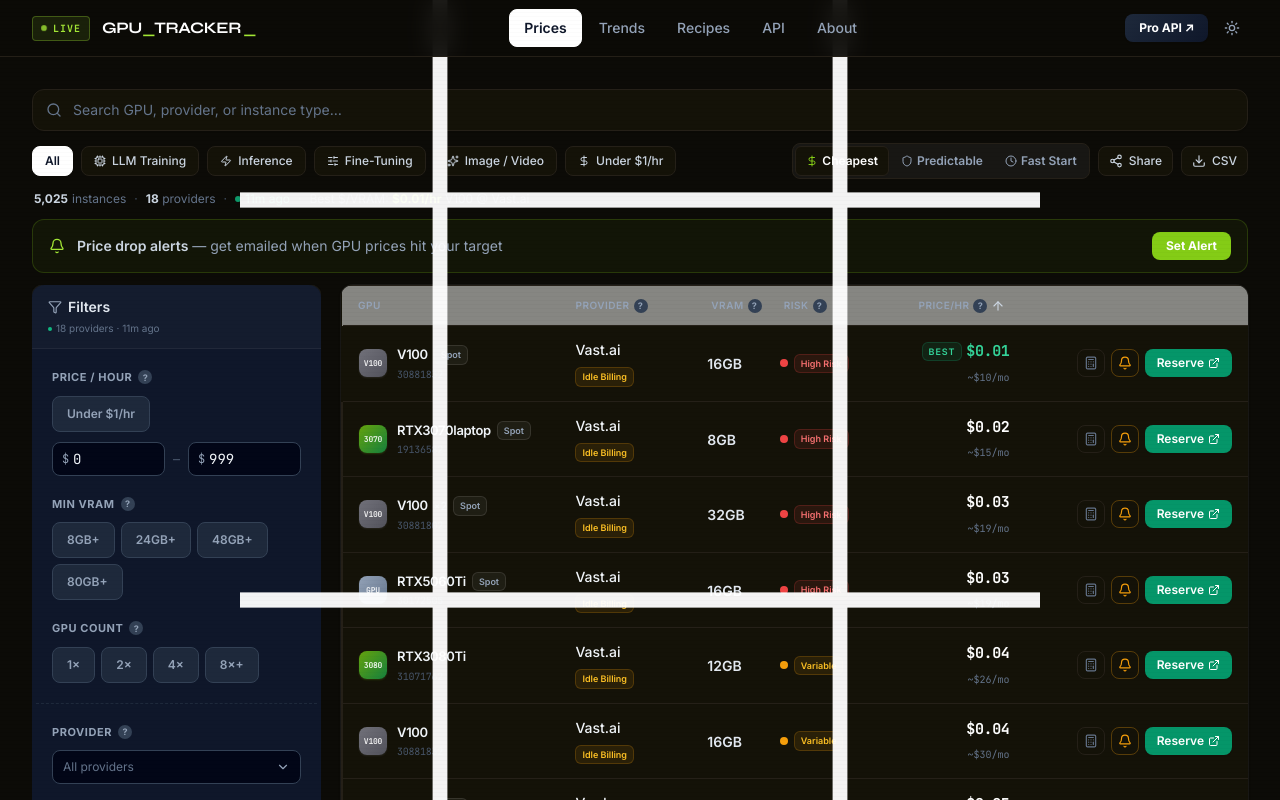
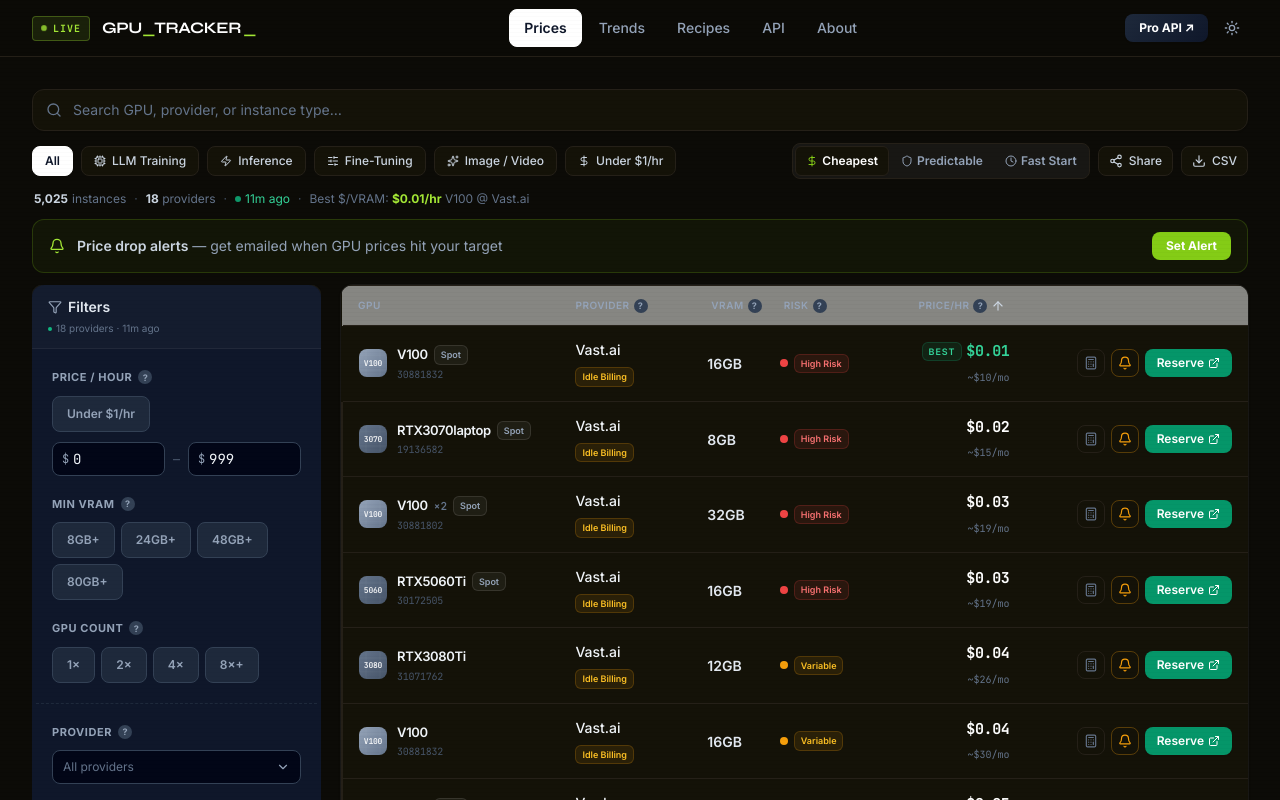
Before and after one commit to brainbreezegames-lang/gpu-tracker, a React (Vite) app: page / in a window 1280 px wide. Shown: the top 800 px of the page. Built offline with nearby package versions, Linux system fonts and the light colour scheme.

Commit message:
auto: update 2026-02-21 23:37 UTC

```diff
--- a/components/GPUChip.tsx
+++ b/components/GPUChip.tsx
@@ -1,63 +1,77 @@
 import React from 'react';
 
 // ── GPU family → visual config ──────────────────────────────────────────────
+// Simplified to 5 tiers with consistent gradients. No color noise.
+// Tier darkness conveys performance: darker = more powerful.
 
 interface GPUVisual {
-  abbr: string;       // Short label on the chip
-  bg: string;         // Gradient background
-  glow: string;       // Subtle glow color
-  tier: 'flagship' | 'pro' | 'mainstream' | 'entry' | 'amd';
+  abbr: string;
+  bg: string;
+  tier: 'flagship' | 'datacenter' | 'consumer' | 'entry' | 'amd';
 }
+
+// Tier gradient palette (slate scale + AMD red)
+const TIER_BG = {
+  flagship:   'from-slate-800 to-slate-900',
+  datacenter: 'from-slate-600 to-slate-700',
+  consumer:   'from-slate-500 to-slate-600',
+  entry:      'from-slate-400 to-slate-500',
+  amd:        'from-red-600 to-red-700',
+} as const;
 
 function getGPUVisual(model: string): GPUVisual {
   const m = model.toLowerCase();
 
-  // ── Flagship (gold/amber) ──
-  if (/gb200/i.test(m))     return { abbr: 'GB200', bg: 'from-amber-500 to-yellow-600',     glow: 'shadow-amber-500/20', tier: 'flagship' };
-  if (/b300/i.test(m))      return { abbr: 'B300',  bg: 'from-amber-500 to-orange-600',     glow: 'shadow-amber-500/20', tier: 'flagship' };
-  if (/b200/i.test(m))      return { abbr: 'B200',  bg: 'from-amber-500 to-orange-600',     glow: 'shadow-amber-500/20', tier: 'flagship' };
-  if (/h200/i.test(m))      return { abbr: 'H200',  bg: 'from-emerald-500 to-teal-600',     glow: 'shadow-emerald-500/20', tier: 'flagship' };
-  if (/h100.*sxm/i.test(m)) return { abbr: 'H100S', bg: 'from-emerald-600 to-green-700',    glow: 'shadow-emerald-500/20', tier: 'flagship' };
-  if (/h100.*nvl/i.test(m)) return { abbr: 'H100N', bg: 'from-emerald-600 to-green-700',    glow: 'shadow-emerald-500/20', tier: 'flagship' };
-  if (/h100/i.test(m))      return { abbr: 'H100',  bg: 'from-emerald-600 to-green-700',    glow: 'shadow-emerald-500/20', tier: 'flagship' };
+  // ── Flagship (latest datacenter) ──
+  if (/gb200/i.test(m))     return { abbr: 'GB200', bg: TIER_BG.flagship, tier: 'flagship' };
+  if (/b300/i.test(m))      return { abbr: 'B300',  bg: TIER_BG.flagship, tier: 'flagship' };
+  if (/b200/i.test(m))      return { abbr: 'B200',  bg: TIER_BG.flagship, tier: 'flagship' };
+  if (/h200/i.test(m))      return { abbr: 'H200',  bg: TIER_BG.flagship, tier: 'flagship' };
+  if (/h100.*sxm/i.test(m)) return { abbr: 'H100S', bg: TIER_BG.flagship, tier: 'flagship' };
+  if (/h100.*nvl/i.test(m)) return { abbr: 'H100N', bg: TIER_BG.flagship, tier: 'flagship' };
+  if (/h100/i.test(m))      return { abbr: 'H100',  bg: TIER_BG.flagship, tier: 'flagship' };
 
-  // ── Pro datacenter (blue/indigo) ──
-  if (/a100.*80/i.test(m))  return { abbr: 'A100',  bg: 'from-blue-600 to-indigo-700',      glow: 'shadow-blue-500/20', tier: 'pro' };
-  if (/a100/i.test(m))      return { abbr: 'A100',  bg: 'from-blue-600 to-indigo-700',      glow: 'shadow-blue-500/20', tier: 'pro' };
-  if (/l40s/i.test(m))      return { abbr: 'L40S',  bg: 'from-cyan-600 to-blue-700',        glow: 'shadow-cyan-500/20', tier: 'pro' };
-  if (/l40(?!s)/i.test(m))  return { abbr: 'L40',   bg: 'from-cyan-600 to-blue-700',        glow: 'shadow-cyan-500/20', tier: 'pro' };
-  if (/a40\b/i.test(m))     return { abbr: 'A40',   bg: 'from-sky-600 to-blue-700',         glow: 'shadow-sky-500/20', tier: 'pro' };
-  if (/a6000/i.test(m))     return { abbr: 'A6000', bg: 'from-sky-600 to-blue-700',         glow: 'shadow-sky-500/20', tier: 'pro' };
-  if (/a5000/i.test(m))     return { abbr: 'A5000', bg: 'from-sky-600 to-blue-700',         glow: 'shadow-sky-500/20', tier: 'pro' };
-  if (/a4000/i.test(m))     return { abbr: 'A4000', bg: 'from-sky-600 to-blue-700',         glow: 'shadow-sky-500/20', tier: 'pro' };
-  if (/l4\b/i.test(m))      return { abbr: 'L4',    bg: 'from-sky-500 to-cyan-600',         glow: 'shadow-sky-500/20', tier: 'pro' };
+  // ── Datacenter (pro/workstation) ──
+  if (/a100.*80/i.test(m))  return { abbr: 'A100',  bg: TIER_BG.datacenter, tier: 'datacenter' };
+  if (/a100/i.test(m))      return { abbr: 'A100',  bg: TIER_BG.datacenter, tier: 'datacenter' };
+  if (/l40s/i.test(m))      return { abbr: 'L40S',  bg: TIER_BG.datacenter, tier: 'datacenter' };
+  if (/l40(?!s)/i.test(m))  return { abbr: 'L40',   bg: TIER_BG.datacenter, tier: 'datacenter' };
+  if (/a40\b/i.test(m))     return { abbr: 'A40',   bg: TIER_BG.datacenter, tier: 'datacenter' };
+  if (/a6000/i.test(m))     return { abbr: 'A6000', bg: TIER_BG.datacenter, tier: 'datacenter' };
+  if (/a5000/i.test(m))     return { abbr: 'A5000', bg: TIER_BG.datacenter, tier: 'datacenter' };
+  if (/a4000/i.test(m))     return { abbr: 'A4000', bg: TIER_BG.datacenter, tier: 'datacenter' };
+  if (/l4\b/i.test(m))      return { abbr: 'L4',    bg: TIER_BG.datacenter, tier: 'datacenter' };
 
-  // ── Consumer RTX (green) ──
-  if (/4090/i.test(m))      return { abbr: '4090',  bg: 'from-green-500 to-emerald-600',    glow: 'shadow-green-500/20', tier: 'mainstream' };
-  if (/4080/i.test(m))      return { abbr: '4080',  bg: 'from-green-500 to-emerald-600',    glow: 'shadow-green-500/20', tier: 'mainstream' };
-  if (/4070/i.test(m))      return { abbr: '4070',  bg: 'from-green-500 to-emerald-600',    glow: 'shadow-green-500/20', tier: 'mainstream' };
-  if (/3090/i.test(m))      return { abbr: '3090',  bg: 'from-lime-600 to-green-700',       glow: 'shadow-lime-500/20', tier: 'mainstream' };
-  if (/3080/i.test(m))      return { abbr: '3080',  bg: 'from-lime-600 to-green-700',       glow: 'shadow-lime-500/20', tier: 'mainstream' };
-  if (/3070/i.test(m))      return { abbr: '3070',  bg: 'from-lime-600 to-green-700',       glow: 'shadow-lime-500/20', tier: 'mainstream' };
-  if (/3060/i.test(m))      return { abbr: '3060',  bg: 'from-lime-600 to-green-700',       glow: 'shadow-lime-500/20', tier: 'mainstream' };
-  if (/6000.*ada/i.test(m)) return { abbr: '6000',  bg: 'from-green-500 to-emerald-600',    glow: 'shadow-green-500/20', tier: 'mainstream' };
+  // ── Consumer (GeForce RTX) ──
+  if (/5090/i.test(m))      return { abbr: '5090',  bg: TIER_BG.consumer, tier: 'consumer' };
+  if (/5080/i.test(m))      return { abbr: '5080',  bg: TIER_BG.consumer, tier: 'consumer' };
+  if (/5070/i.test(m))      return { abbr: '5070',  bg: TIER_BG.consumer, tier: 'consumer' };
+  if (/5060/i.test(m))      return { abbr: '5060',  bg: TIER_BG.consumer, tier: 'consumer' };
+  if (/4090/i.test(m))      return { abbr: '4090',  bg: TIER_BG.consumer, tier: 'consumer' };
+  if (/4080/i.test(m))      return { abbr: '4080',  bg: TIER_BG.consumer, tier: 'consumer' };
+  if (/4070/i.test(m))      return { abbr: '4070',  bg: TIER_BG.consumer, tier: 'consumer' };
+  if (/3090/i.test(m))      return { abbr: '3090',  bg: TIER_BG.consumer, tier: 'consumer' };
+  if (/3080/i.test(m))      return { abbr: '3080',  bg: TIER_BG.consumer, tier: 'consumer' };
+  if (/3070/i.test(m))      return { abbr: '3070',  bg: TIER_BG.consumer, tier: 'consumer' };
+  if (/3060/i.test(m))      return { abbr: '3060',  bg: TIER_BG.consumer, tier: 'consumer' };
+  if (/6000.*ada/i.test(m)) return { abbr: '6000',  bg: TIER_BG.consumer, tier: 'consumer' };
 
-  // ── Entry / legacy (slate/gray) ──
-  if (/a10g/i.test(m))      return { abbr: 'A10G',  bg: 'from-slate-500 to-slate-600',      glow: 'shadow-slate-500/20', tier: 'entry' };
-  if (/a10\b/i.test(m))     return { abbr: 'A10',   bg: 'from-slate-500 to-slate-600',      glow: 'shadow-slate-500/20', tier: 'entry' };
-  if (/a30\b/i.test(m))     return { abbr: 'A30',   bg: 'from-slate-500 to-slate-600',      glow: 'shadow-slate-500/20', tier: 'entry' };
-  if (/v100/i.test(m))      return { abbr: 'V100',  bg: 'from-zinc-500 to-zinc-600',        glow: 'shadow-zinc-500/20', tier: 'entry' };
-  if (/t4\b/i.test(m))      return { abbr: 'T4',    bg: 'from-zinc-500 to-zinc-600',        glow: 'shadow-zinc-500/20', tier: 'entry' };
-  if (/p100/i.test(m))      return { abbr: 'P100',  bg: 'from-stone-500 to-stone-600',      glow: 'shadow-stone-500/20', tier: 'entry' };
-  if (/k80/i.test(m))       return { abbr: 'K80',   bg: 'from-stone-500 to-stone-600',      glow: 'shadow-stone-500/20', tier: 'entry' };
+  // ── Entry / legacy ──
+  if (/a10g/i.test(m))      return { abbr: 'A10G',  bg: TIER_BG.entry, tier: 'entry' };
+  if (/a10\b/i.test(m))     return { abbr: 'A10',   bg: TIER_BG.entry, tier: 'entry' };
+  if (/a30\b/i.test(m))     return { abbr: 'A30',   bg: TIER_BG.entry, tier: 'entry' };
+  if (/v100/i.test(m))      return { abbr: 'V100',  bg: TIER_BG.entry, tier: 'entry' };
+  if (/t4\b/i.test(m))      return { abbr: 'T4',    bg: TIER_BG.entry, tier: 'entry' };
+  if (/p100/i.test(m))      return { abbr: 'P100',  bg: TIER_BG.entry, tier: 'entry' };
+  if (/k80/i.test(m))       return { abbr: 'K80',   bg: TIER_BG.entry, tier: 'entry' };
 
-  // ── AMD (red) ──
-  if (/mi300/i.test(m))     return { abbr: 'MI300', bg: 'from-red-500 to-rose-600',         glow: 'shadow-red-500/20', tier: 'amd' };
-  if (/mi250/i.test(m))     return { abbr: 'MI250', bg: 'from-red-500 to-rose-600',         glow: 'shadow-red-500/20', tier: 'amd' };
-  if (/mi210/i.test(m))     return { abbr: 'MI210', bg: 'from-red-500 to-rose-600',         glow: 'shadow-red-500/20', tier: 'amd' };
+  // ── AMD ──
+  if (/mi300/i.test(m))     return { abbr: 'MI300', bg: TIER_BG.amd, tier: 'amd' };
+  if (/mi250/i.test(m))     return { abbr: 'MI250', bg: TIER_BG.amd, tier: 'amd' };
+  if (/mi210/i.test(m))     return { abbr: 'MI210', bg: TIER_BG.amd, tier: 'amd' };
 
   // ── Fallback ──
-  return { abbr: 'GPU', bg: 'from-slate-400 to-slate-500', glow: 'shadow-slate-400/20', tier: 'entry' };
+  return { abbr: 'GPU', bg: TIER_BG.entry, tier: 'entry' };
 }
 
 // ── Component ────────────────────────────────────────────────────────────────
@@ -76,10 +90,9 @@
 
   return (
     <div
-      className={`${sizeClasses} shrink-0 rounded-lg bg-gradient-to-br ${vis.bg} shadow-sm ${vis.glow} flex items-center justify-center font-mono font-bold text-white/90 tracking-tight select-none`}
+      className={`${sizeClasses} relative shrink-0 rounded-lg bg-gradient-to-br ${vis.bg} flex items-center justify-center font-mono font-bold text-white/90 tracking-tight select-none`}
       title={model}
     >
-      {/* Subtle chip circuit lines */}
       <svg className="absolute inset-0 w-full h-full opacity-[0.08]" viewBox="0 0 28 28" fill="none">
         <line x1="0" y1="7" x2="28" y2="7" stroke="white" strokeWidth="0.5" />
         <line x1="0" y1="21" x2="28" y2="21" stroke="white" strokeWidth="0.5" />
```
